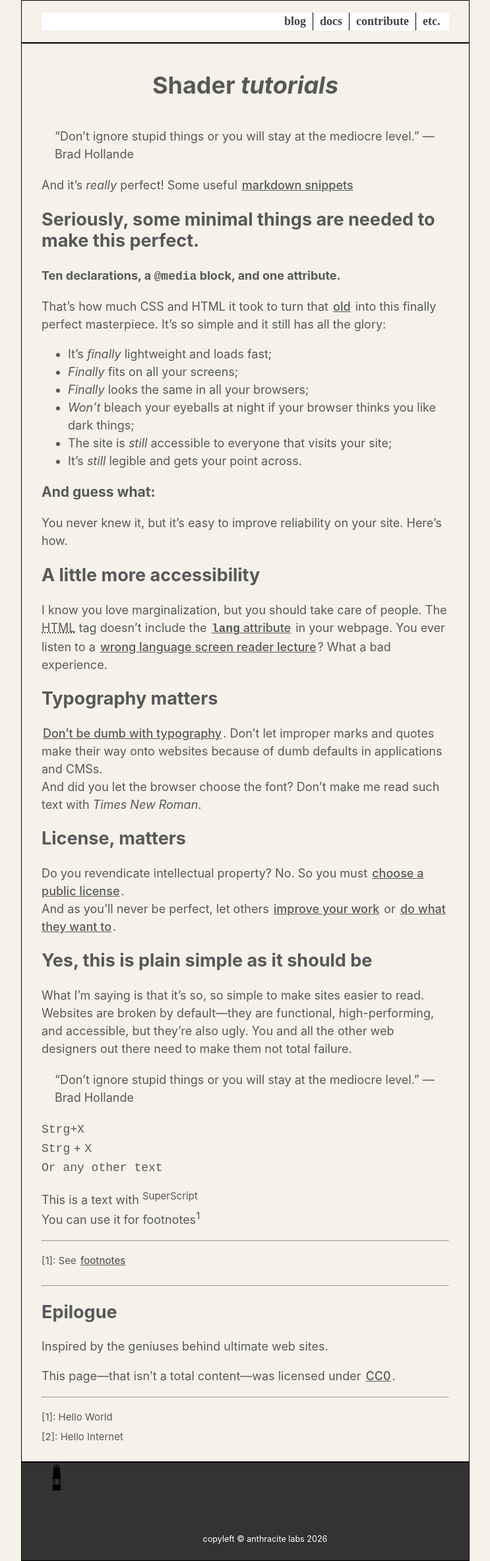
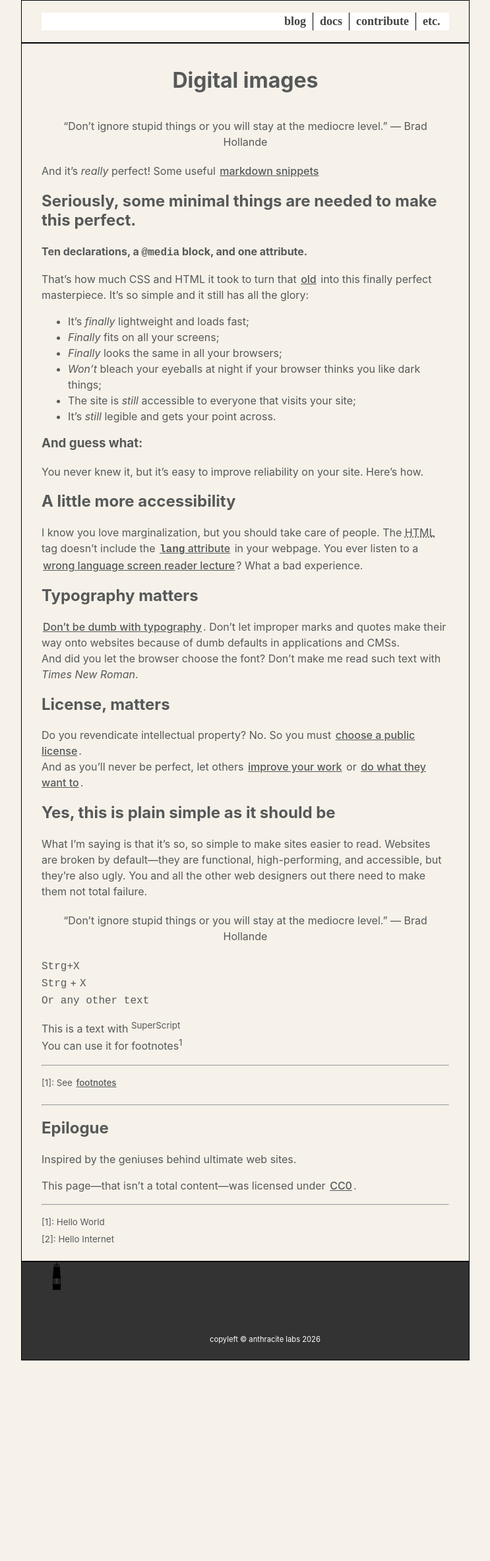
Before and after one commit to anthracitelabs/anthracitelabs.github.io, a Jekyll site: the page built from index.md, in a window 1280 px wide. Shown: the whole page at 66% size, without its empty margins (268-1011 px from the left). Built offline with Jekyll 4.4.1, drawn with Linux system fonts in a browser that asks for light colours; the repository's description, which GitHub fills in, is left out; our own code applies the rules of GitHub Pages for plain Markdown files; after the commit the page ends 2062 px from its top, so only the background shows below that.

```diff
--- a/anthracitestyle.css
+++ b/anthracitestyle.css
@@ -52,13 +52,14 @@
   max-width: 680px;
   margin: 0px auto;
   padding: 0px 0px;
-  font: 18px/1.5 -apple-system, BlinkMacSystemFont, "Segoe UI", Roboto, "Helvetica Neue", Arial, "Noto Sans", sans-serif, "Apple Color Emoji", "Segoe UI Emoji", "Segoe UI Symbol", "Noto Color Emoji";
+  font: 16px/1.5 -apple-system, BlinkMacSystemFont, "Segoe UI", Roboto, "Helvetica Neue", Arial, "Noto Sans", sans-serif, "Apple Color Emoji", "Segoe UI Emoji", "Segoe UI Symbol", "Noto Color Emoji";
   color: #565959;/*#4F200D;*/
   background: #F6F1E9;
 }
 
 blockquote {
   margin: 20px 20px;
+  text-align: center;
 }
 
 a:link {
--- a/index.md
+++ b/index.md
@@ -2,7 +2,7 @@
 layout: default
 ---
 
-# Shader _tutorials_
+# Digital images
 
 
 > "Don't ignore stupid things or you will stay at the mediocre level."
```
